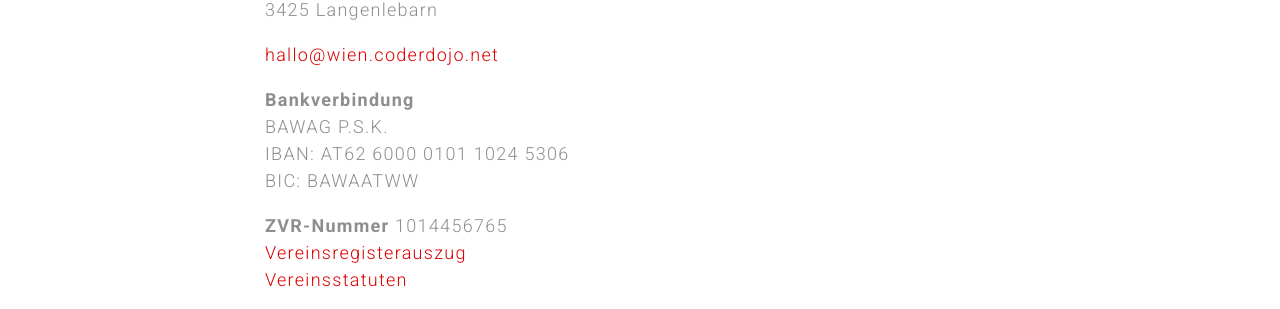
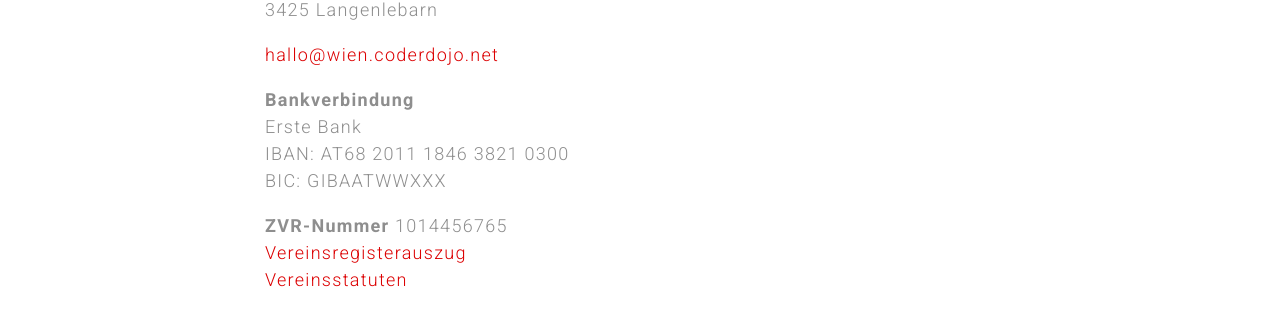
Before and after one commit to coderdojo-wien/coderdojo-wien.github.io, a Jekyll site: the page built from imprint.html, in a window 1280 px wide and 900 px high, scrolled down 1241 px. Shown: the part 144-453 px from the top of the window. Built offline with Jekyll 4.4.1, drawn with Linux system fonts in a browser that asks for light colours; nearby versions of some CDN libraries; comment, search, counter and statistics services are not loaded.

Commit message:
Update imprint.yml

```diff
--- a/_data/imprint.yml
+++ b/_data/imprint.yml
@@ -22,11 +22,11 @@ owner-content: "
 <p>
   <b>Bankverbindung</b>
   <br />
-  BAWAG P.S.K.
+  Erste Bank
   <br />
-  IBAN: AT62 6000 0101 1024 5306
+  IBAN: AT68 2011 1846 3821 0300
   <br />
-  BIC: BAWAATWW
+  BIC: GIBAATWWXXX
 </p>
 
 <p>
```
